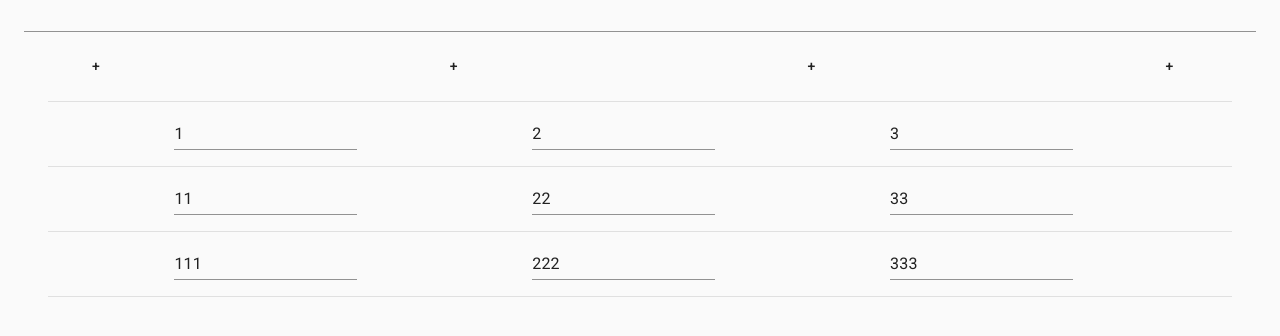
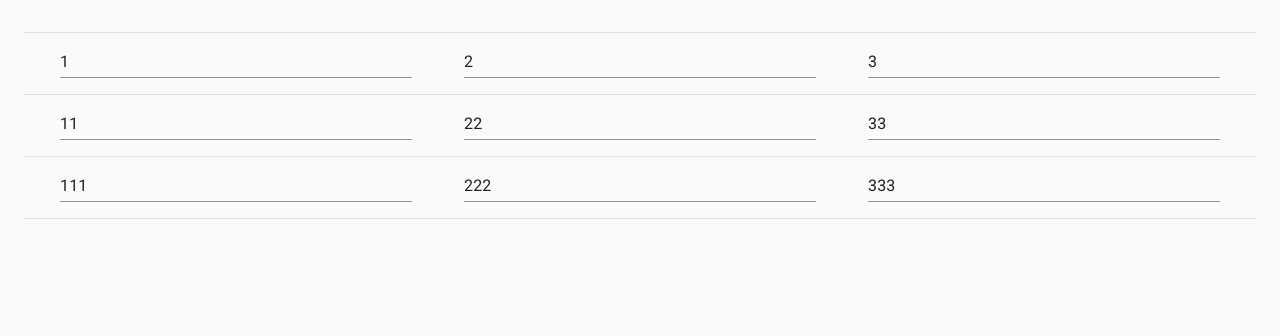
Before and after one commit to gustavo-okane-cmd/table, a Next.js app: page / in a window 1280 px wide. Shown: the top 336 px of the page. Built offline with nearby package versions, Linux system fonts and the light colour scheme.

Commit message:
Permitir adicionar linha

```diff
--- a/package.json
+++ b/package.json
@@ -9,6 +9,7 @@
   },
   "dependencies": {
     "@material-ui/core": "^4.11.4",
+    "@material-ui/icons": "^4.11.2",
     "next": "11.0.1",
     "react": "17.0.2",
     "react-dom": "17.0.2",
--- a/src/Components/TableData.js
+++ b/src/Components/TableData.js
@@ -1,8 +1,10 @@
 import React, { useState, Fragment } from "react";
 import TextField from "@material-ui/core/TextField";
+import ExpandMoreIcon from "@material-ui/icons/ExpandMore";
 
 import {
   Table,
+  Divider,
   TableCell,
   TableBody,
   TableHead,
@@ -13,11 +15,35 @@ import {
 
 import styled from "styled-components";
 
-const PlusButton = styled(Button)`
+const TableContainer = styled(Container)`
   padding: 0;
   margin: 0;
-  min-width: 12px;
-  width: 12px;
+  width: 100%;
+  overflow-x: auto;
+`;
+
+const PlusButton = styled(Button)`
+  width: 20px;
+  height: 20px;
+  min-width: 20px;
+  visibility: hidden;
+`;
+
+const PlusCell = styled(TableCell)`
+  width: 20px;
+  min-width: 20px;
+  padding: 0;
+  &:hover {
+    ${PlusButton} {
+      visibility: visible;
+    }
+  }
+`;
+
+const SingleColumnCell = styled(TableCell)`
+  width: 20px;
+  min-width: 20px;
+  padding: 0;
 `;
 
 const initialData = [
@@ -35,28 +61,40 @@ const TabelaDados = () => {
     setData(newData);
   };
 
-  const clickHandler = (newindex) => {
+  const addColumnhandler = (newindex) => {
     let newData = [...data];
     newData.forEach((arr) => arr.splice(newindex, 0, ""));
     setData(newData);
     console.log(data);
   };
 
+  const addRowhandler = (newindex) => {
+    let newData = [...data];
+    newData.splice(newindex, 0, Array(data[0].length).fill(""));
+    setData(newData);
+    console.log(data);
+  };
+
   const CriaButtonAddColumn = ({ index }) => (
-    <TableCell align="left" colSpan={1}>
-      <Button
-        onClick={() => {
-          console.log(index);
-          clickHandler(index);
-        }}
-      >
-        +
-      </Button>
-    </TableCell>
+    <PlusCell align="right" colSpan={1}>
+      {index == 0 ? undefined : (
+        <PlusButton onClick={() => addColumnhandler(index)} style={{}}>
+          +
+        </PlusButton>
+      )}
+    </PlusCell>
+  );
+
+  const CriaButtonAddRow = ({ index }) => (
+    <PlusCell align="right" colSpan={1}>
+      <PlusButton onClick={() => addRowhandler(index + 1)} style={{}}>
+        <ExpandMoreIcon></ExpandMoreIcon>
+      </PlusButton>
+    </PlusCell>
   );
 
   return (
-    <Container>
+    <TableContainer>
       <Table>
         <TableHead>
           <TableRow>
@@ -75,33 +113,33 @@ const TabelaDados = () => {
         <TableBody>
           {data.map((row, index) => (
             <TableRow key={index}>
-              <TableCell
-                align="left"
-                key={`lastheader`}
-                colSpan={1}
-              ></TableCell>
+              {/* <SingleColumnCell align="left" colSpan={1}></SingleColumnCell> */}
+              <CriaButtonAddRow index={index}></CriaButtonAddRow>
               {row.map((item, index2) => (
-                <Fragment>
+                <Fragment key={`${index}-${index2}`}>
                   <TableCell
                     align="left"
                     colSpan={3}
-                    key={`${index}-${index2}`}
+                    key={`cell${index}-${index2}`}
                   >
                     <TextField
+                      key={`input${index}-${index2}`}
                       value={item}
+                      size="small"
+                      style={{ width: "100%" }}
                       onChange={(e) =>
                         changeHandler(e.target.value, index, index2)
                       }
                     />
                   </TableCell>
-                  <TableCell align="left" colSpan={1}></TableCell>
+                  <SingleColumnCell align="left" colSpan={1}></SingleColumnCell>
                 </Fragment>
               ))}
             </TableRow>
           ))}
         </TableBody>
       </Table>
-    </Container>
+    </TableContainer>
   );
 };
 
--- a/src/pages/index.js
+++ b/src/pages/index.js
@@ -23,7 +23,7 @@ const Index = () => {
 
   return (
     <Container>
-      <TextField style={{ width: "100%" }} />
+      {/* <TextField style={{ width: "100%" }} /> */}
       <TabelaDados/>
     </Container>
   );
```
Also changed, not shown: 1 other file (tests, documents, lock files or other folders).
